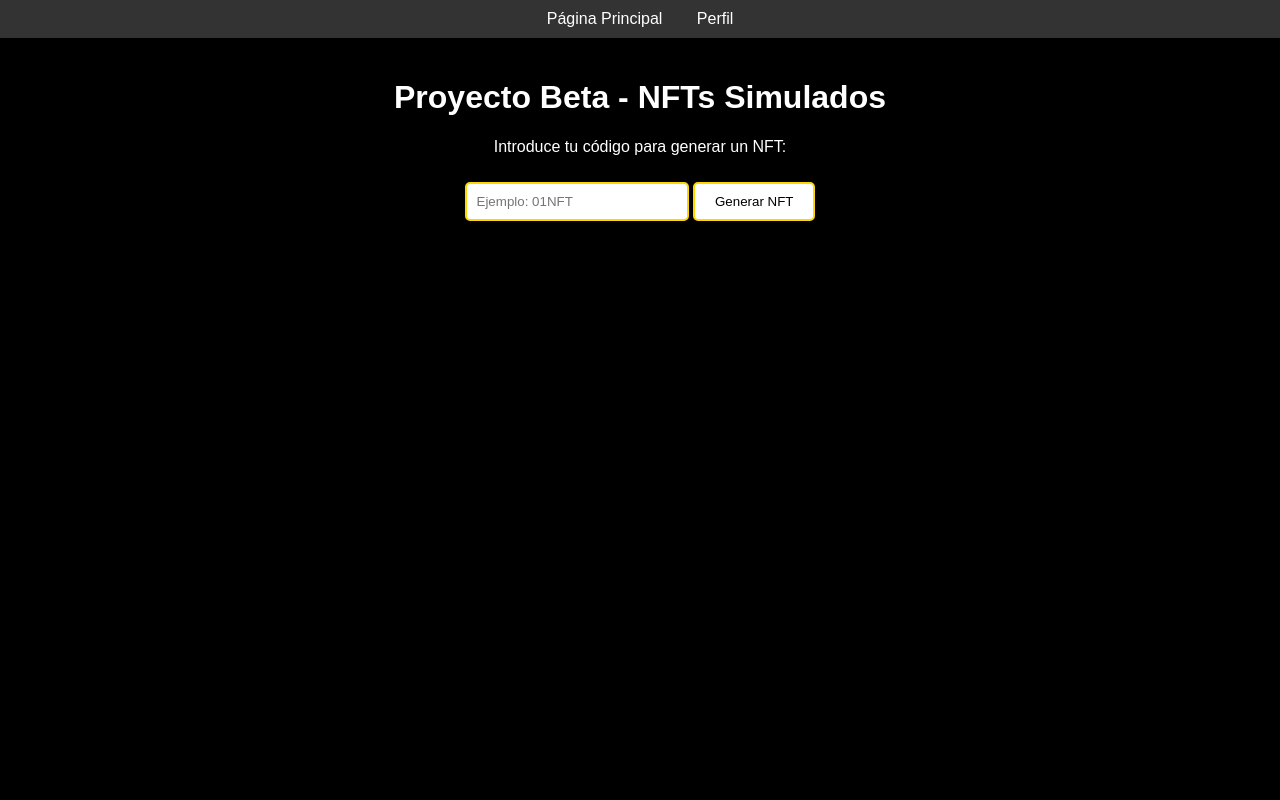
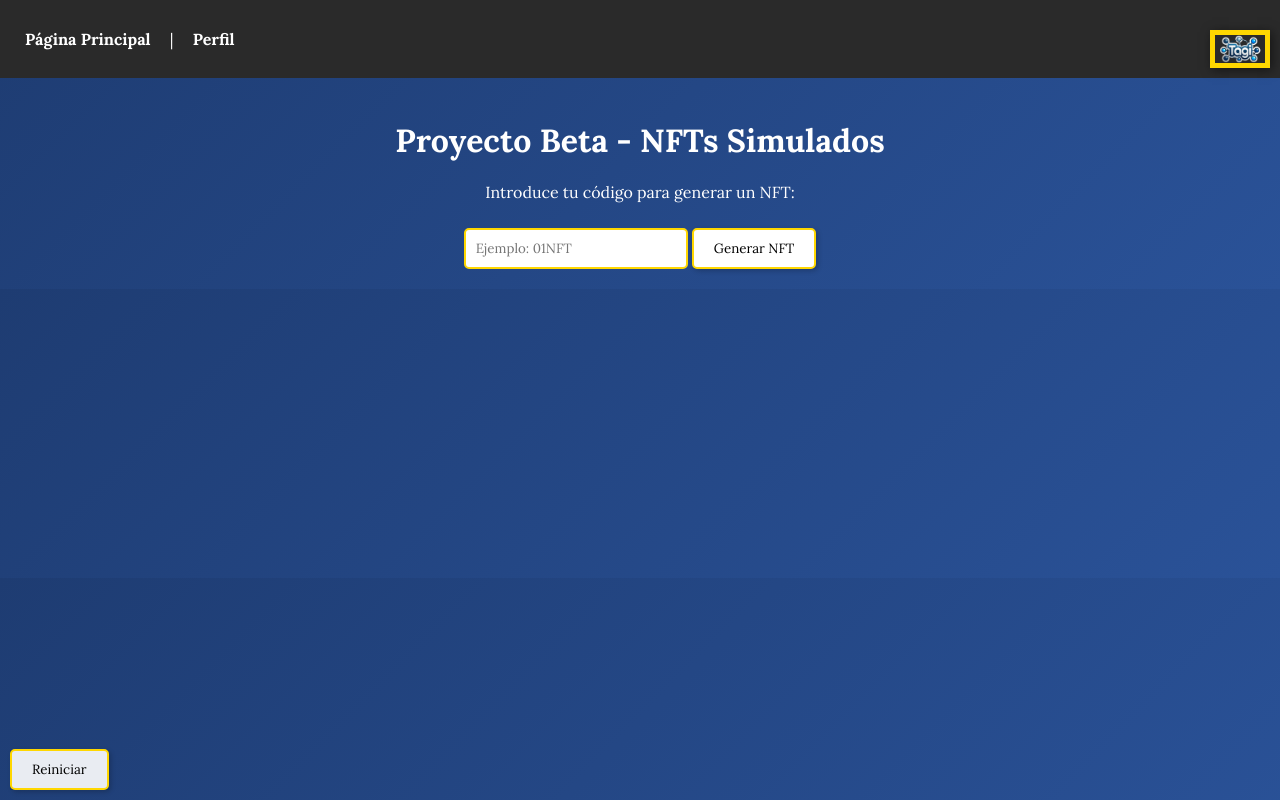
Before and after one commit to FavvaB/tagi, a plain HTML site: page index.html in a window 1280 px wide. Drawn offline with Linux system fonts and the light colour scheme.

Commit message:
Update index.html

```diff
--- a/index.html
+++ b/index.html
@@ -4,11 +4,12 @@
     <meta charset="UTF-8">
     <meta name="viewport" content="width=device-width, initial-scale=1.0">
     <title>Proyecto Beta - NFTs Simulados</title>
+    <link href="https://fonts.googleapis.com/css2?family=Lora:wght@400;700&display=swap" rel="stylesheet">
     <style>
         /* Estilos básicos */
         body {
-            font-family: Arial, sans-serif;
-            background-color: #000;
+            font-family: 'Lora', serif;
+            background: linear-gradient(135deg, #1e3c72, #2a5298);
             color: #fff;
             margin: 0;
             padding: 0;
@@ -16,18 +17,27 @@
         }
 
         header {
-            background-color: #333;
+            background-color: #2a2a2a;
             padding: 10px;
+            display: flex;
+            justify-content: space-between;
+            align-items: center;
         }
 
         header a {
             color: #fff;
             text-decoration: none;
             margin: 0 15px;
+            font-weight: bold;
         }
 
         header a:hover {
             text-decoration: underline;
+        }
+
+        #logo {
+            width: 50px;
+            height: auto;
         }
 
         .container {
@@ -40,6 +50,7 @@
             border-radius: 5px;
             width: 200px;
             margin-top: 10px;
+            font-family: 'Lora', serif;
         }
 
         button {
@@ -50,6 +61,8 @@
             border-radius: 5px;
             cursor: pointer;
             margin-top: 10px;
+            box-shadow: 2px 2px 5px rgba(0, 0, 0, 0.2);
+            font-family: 'Lora', serif;
         }
 
         button:hover {
@@ -61,13 +74,21 @@
             border: 5px solid gold;
             max-width: 300px;
             height: auto;
+            box-shadow: 2px 2px 10px rgba(0, 0, 0, 0.5);
+        }
+
+        #resetButton {
+            position: fixed;
+            bottom: 10px;
+            left: 10px;
+            background-color: rgba(255, 255, 255, 0.9);
         }
     </style>
 </head>
 <body>
     <header>
-        <a href="index.html">Página Principal</a>
-        <a href="perfil.html">Perfil</a>
+        <div><a href="index.html">Página Principal</a> | <a href="perfil.html">Perfil</a></div>
+        <img id="logo" src="./img/logo.png" alt="Logo Proyecto">
     </header>
     <div class="container">
         <h1>Proyecto Beta - NFTs Simulados</h1>
@@ -77,6 +98,7 @@
         <div id="result">
             <!-- NFT generado se mostrará aquí -->
         </div>
+        <button id="resetButton">Reiniciar</button>
     </div>
 
     <script src="app.js"></script>
```
